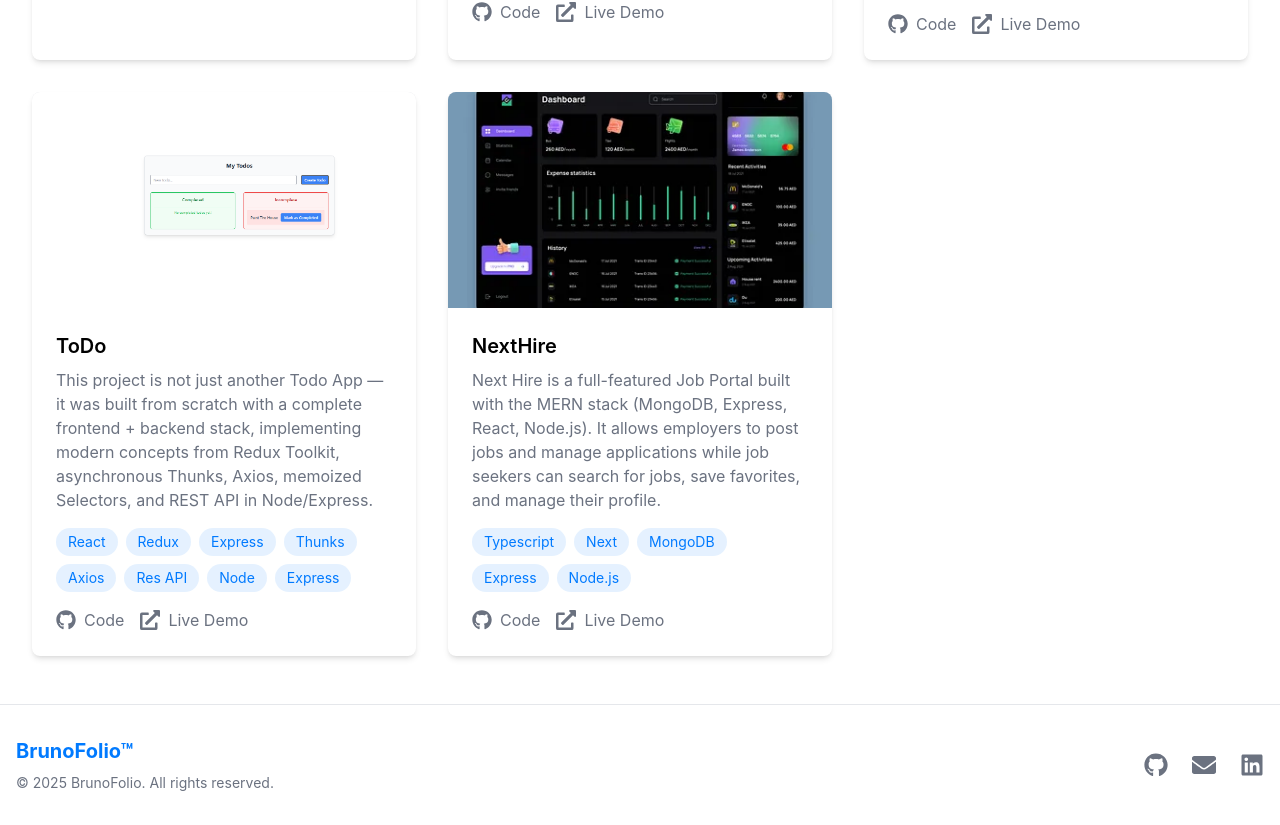
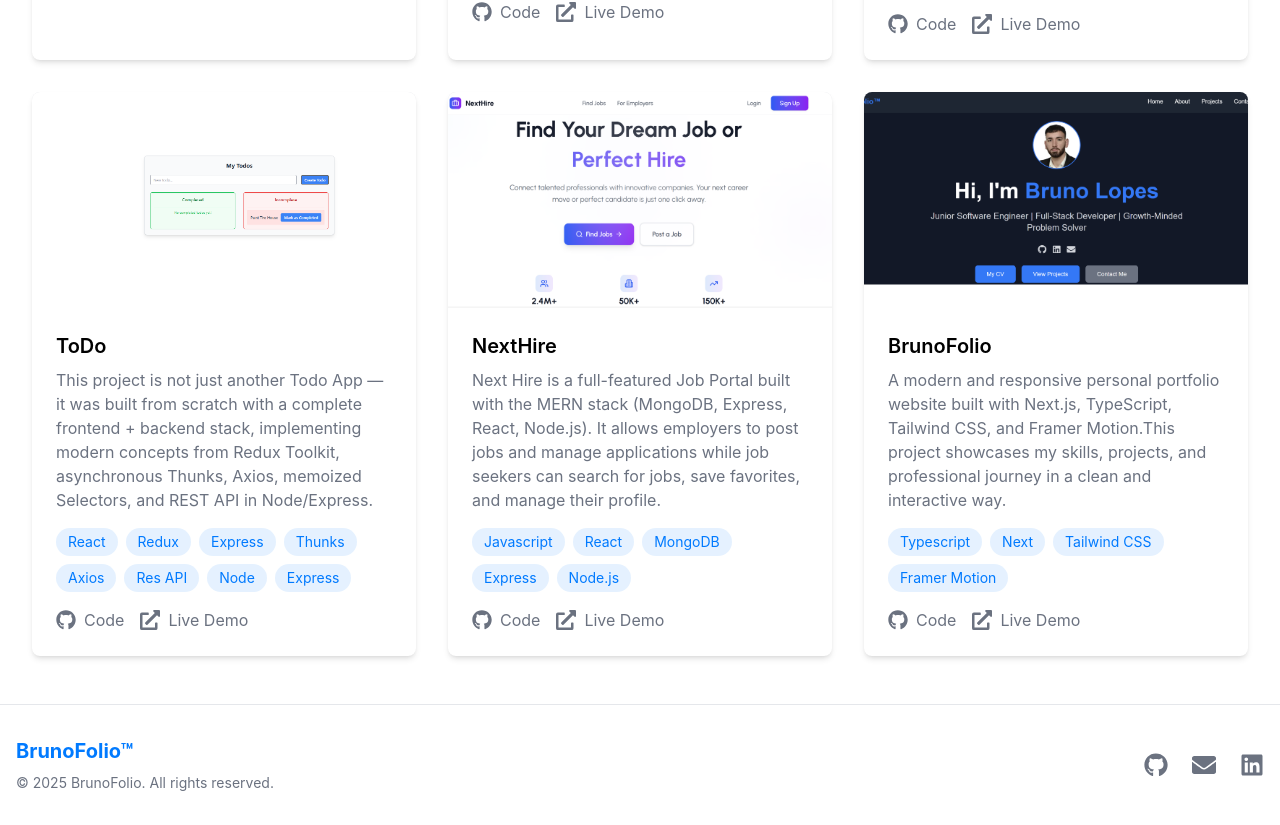
Before and after one commit to brunolopes9/BrunoFolio, a Next.js app: page /projects in a window 1280 px wide. Shown: the part 1388-2213 px from the top of the page. Built offline with nearby package versions, Linux system fonts and the light colour scheme.

Commit message:
add my last 2 projects and screenshots

```diff
--- a/src/contents/projects.ts
+++ b/src/contents/projects.ts
@@ -62,9 +62,17 @@ export const projects: Project[] = [
       {
         title: 'NextHire',
         description: 'Next Hire is a full-featured Job Portal built with the MERN stack (MongoDB, Express, React, Node.js). It allows employers to post jobs and manage applications while job seekers can search for jobs, save favorites, and manage their profile.',
-        technologies: ['Typescript', 'Next','MongoDB','Express','Node.js'],
+        technologies: ['Javascript', 'React','MongoDB','Express','Node.js'],
         githubLink: 'https://github.com/brunolopes9/NextHire',
-        demoLink: 'https://demo.com',
-        image: '/projects/expense-tracker.webp',
+        demoLink: 'https://nexthire-3-frontend.onrender.com/',
+        image: '/projects/bruno8.png',
+      },
+      {
+        title: 'BrunoFolio',
+        description: 'A modern and responsive personal portfolio website built with Next.js, TypeScript, Tailwind CSS, and Framer Motion.This project showcases my skills, projects, and professional journey in a clean and interactive way.',
+        technologies: ['Typescript', 'Next','Tailwind CSS','Framer Motion'],
+        githubLink: 'https://github.com/brunolopes9/BrunoFolio',
+        demoLink: 'https://bruno-folio-8y1g.vercel.app/',
+        image: '/projects/bruno9.png',
       }
   ];
```
Also changed, not shown: public/projects/bruno8.png (added), public/projects/bruno9.png (added).
